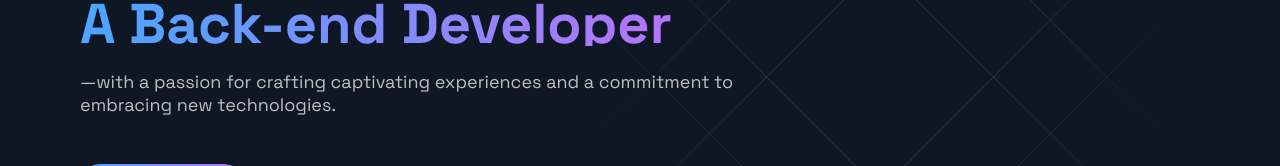
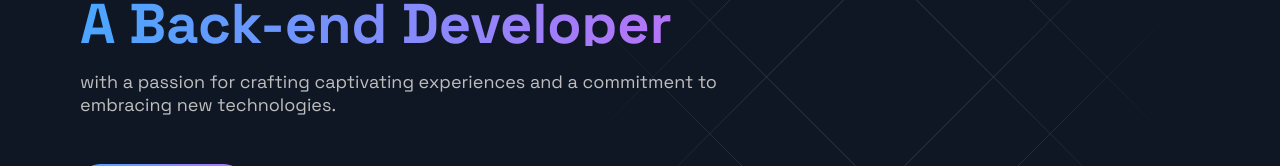
Before and after one commit to selly361/Portfolio, a Next.js app: page / in a window 1280 px wide. Shown: the part 223-389 px from the top of the page. Built offline with nearby package versions, Linux system fonts and the light colour scheme.

Commit message:
Refactored

```diff
--- a/src/components/Hero/index.tsx
+++ b/src/components/Hero/index.tsx
@@ -16,7 +16,7 @@ function Hero() {
         <p>Hello, I'm Seikou 👋🏻</p>
         <h2>A {text} Developer</h2>
         <p>
-        —with a passion for crafting captivating experiences and a
+          with a passion for crafting captivating experiences and a
           commitment to embracing new technologies.
         </p>
         <button className={styles.button}>Portfolio</button>
```
